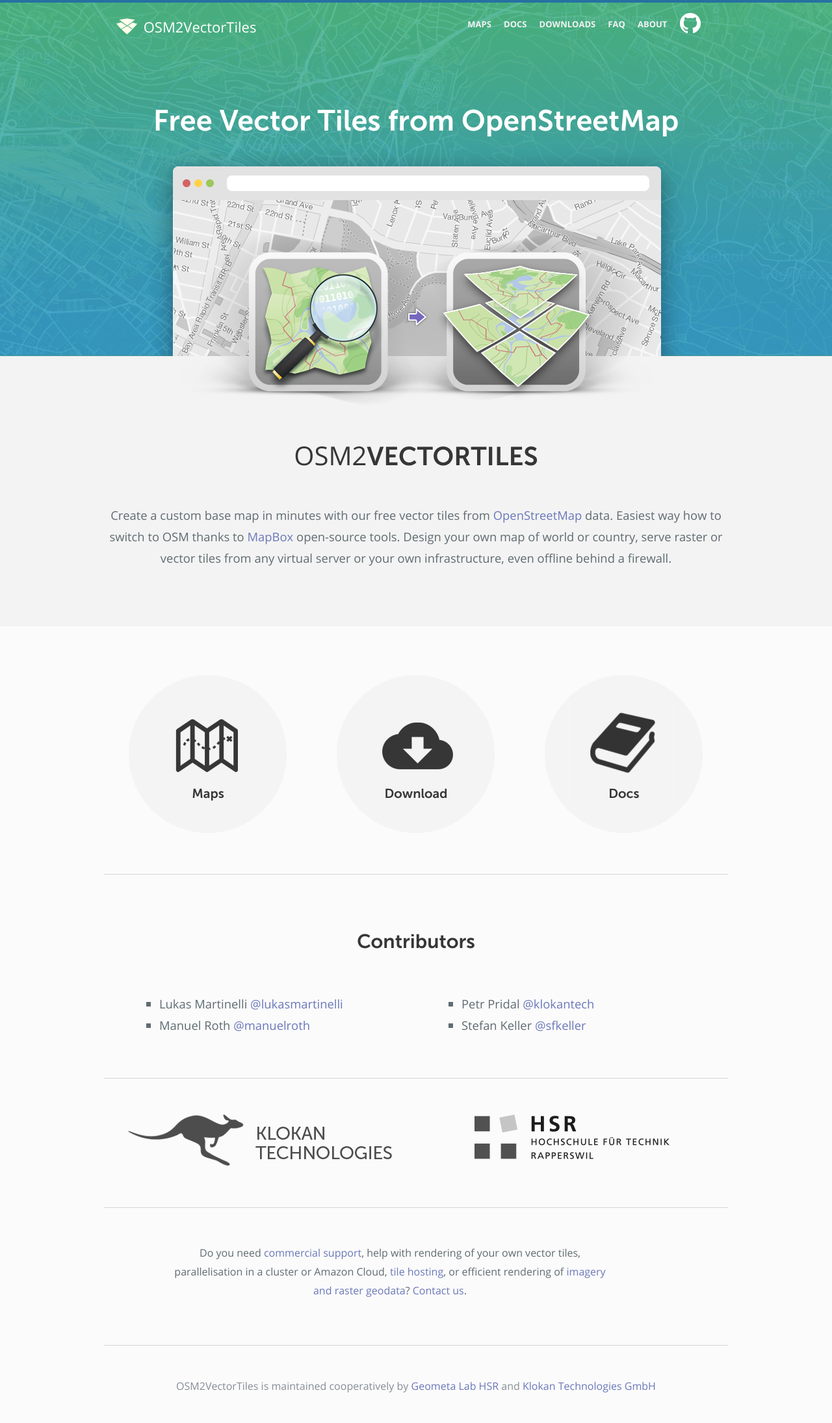
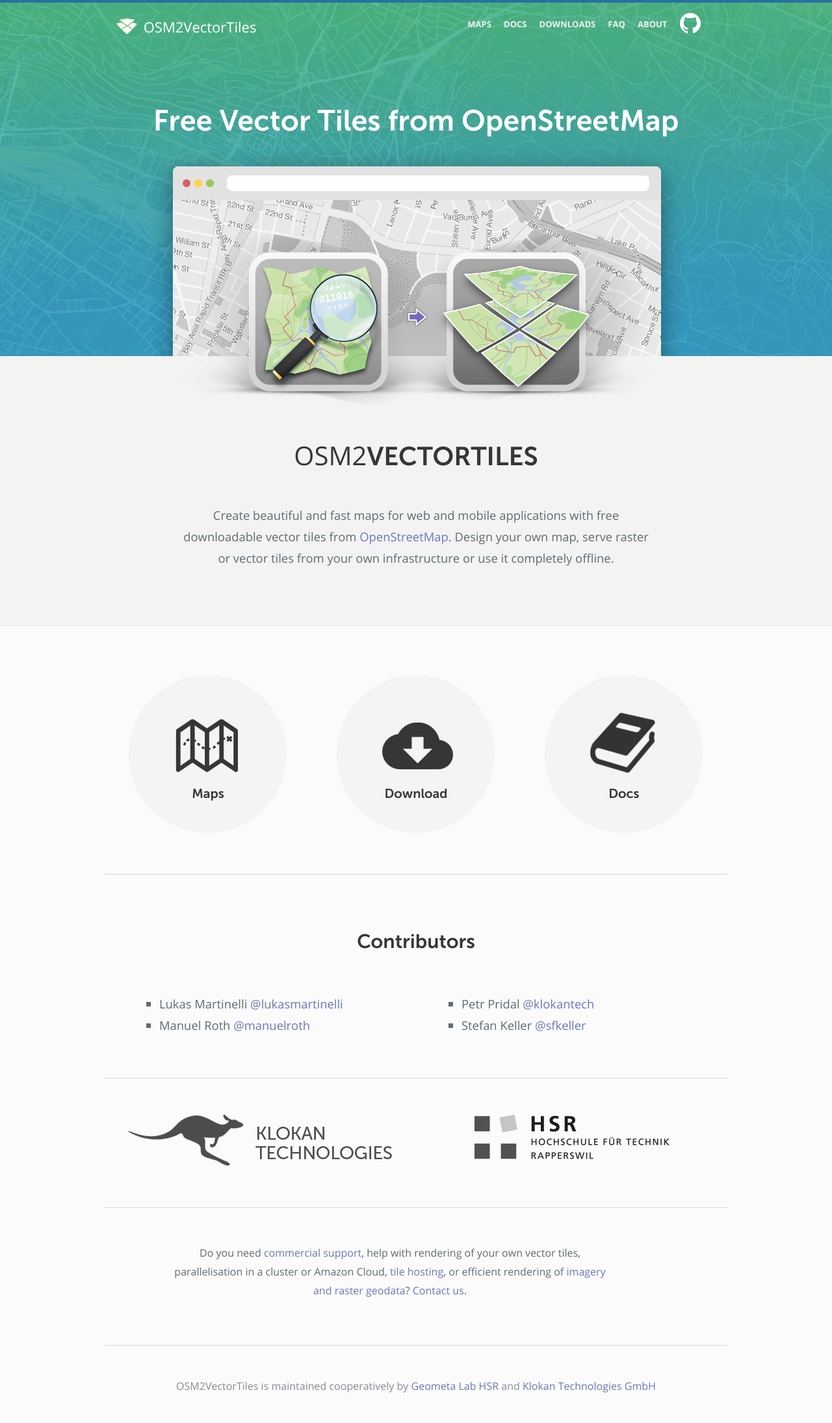
Before and after one commit to osm2vectortiles/osm2vectortiles, a Jekyll site: the page built from index.html, in a window 1280 px wide. Shown: the whole page at 65% size. Built offline with Jekyll 4.4.1, drawn with Linux system fonts in a browser that asks for light colours.

Commit message:
Improve design on mobile and marketing text

```diff
--- a/_sass/_custom.scss
+++ b/_sass/_custom.scss
@@ -46,6 +46,7 @@
   height: 270px;
   border-top: 4px solid #2571a2;
   border-bottom: 1px solid #439595;
+
   h1{
     margin: 100px 0 0 0;
     font-size: 45px;
@@ -86,14 +87,17 @@
 @media(max-width: 841px){
   .banner{
 
-    h1{font-size: 30px;}
+    h1{
+      font-size: 30px;
+      margin-top: 50px;
+    }
 
     &.home{
-      height: 460px;
+      height: 400px;
 
       img{
         margin-left: -205px;
-        top: 302px;
+        top: 242px;
         width: 410px;
         height: 196px;
       }
@@ -108,7 +112,6 @@
 }
 
 @media(max-width: 451px){
-
   body.home{
     h1{
       font-size: 24px;
@@ -116,14 +119,23 @@
   }
   .banner{
     &.home{
+      height: 350px;
 
       img{
         margin-left: -151px;
-        top: 337px;
+        top: 227px;
         width: 320px;
         height: 153px;
       }
     }
+  }
+  .container-branding {
+    padding-top: 30px;
+    padding-bottom: 30px;
+  }
+  .title-branding {
+    margin-top: 0;
+    margin-bottom: 0;
   }
 }
 
--- a/_sass/_helpers.scss
+++ b/_sass/_helpers.scss
@@ -217,3 +217,10 @@
     font-style: italic;
   }
 }
+
+.readable {
+    text-align: center;
+    max-width: 40em;
+    margin-left: auto;
+    margin-right: auto;
+}
--- a/index.html
+++ b/index.html
@@ -15,15 +15,14 @@
 
 <div class="row bg-gray-light">
   <div class="col12">
-    <div class="container center padt-5 padb-6">
-      <h1 class="pady-4"><span class="font-primary">OSM2</span>VECTORTILES</h1>
-      <p class="big">Create a custom base map in minutes with our free vector tiles
-        from <a href="http://openstreetmap.org">OpenStreetMap</a> data.
-        Easiest way how to switch to OSM thanks to
-        <a href="https://github.com/mapbox" target="_blank">MapBox</a> open-source tools.
-        Design your own map of world or country, serve raster or vector
-        tiles from any virtual server or your own infrastructure, even
-        offline behind a firewall.
+    <div class="container container-branding center padt-5 padb-6">
+      <h1 class="pady-4 title-branding"><span class="font-primary">OSM2</span>VECTORTILES</h1>
+        <p class="big readable">
+        Create beautiful and fast maps for web and mobile applications
+        with free downloadable vector tiles from <a href="http://openstreetmap.org">OpenStreetMap</a>.
+        Design your own map, serve raster or vector tiles from your own infrastructure or use it completely
+        offline.<br/>
+        </p>
     </div>
   </div>
 </div>
```
